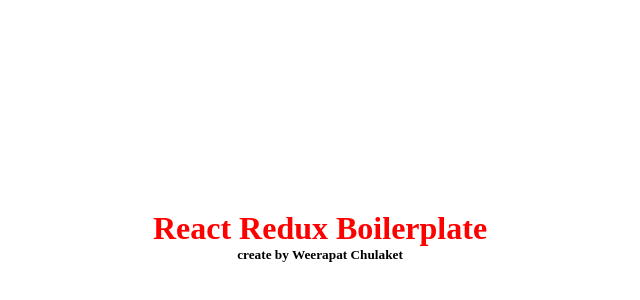
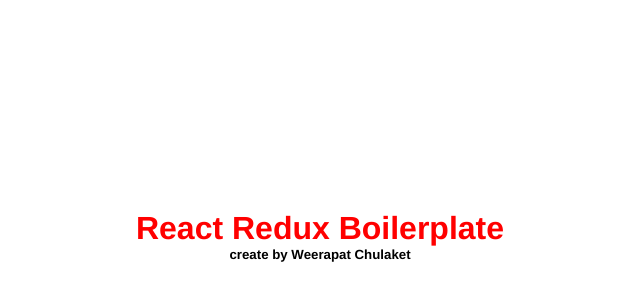
Before and after one commit to Keroro2139/boilerplate-react-webpack4-babel, a React app: page / in a window 1280 px wide. Shown: the part 136-436 px from the top of the page, without its empty margins (320-960 px from the left). Built offline with nearby package versions, Linux system fonts and the light colour scheme.

Commit message:
add font-family

```diff
--- a/src/style.scss
+++ b/src/style.scss
@@ -2,6 +2,11 @@
     padding: 0;
     margin: 0;
 }
+
+body {
+    font-family: Helvetica, sans-serif
+}
+
 h1 {
     color: red;
 }
```
